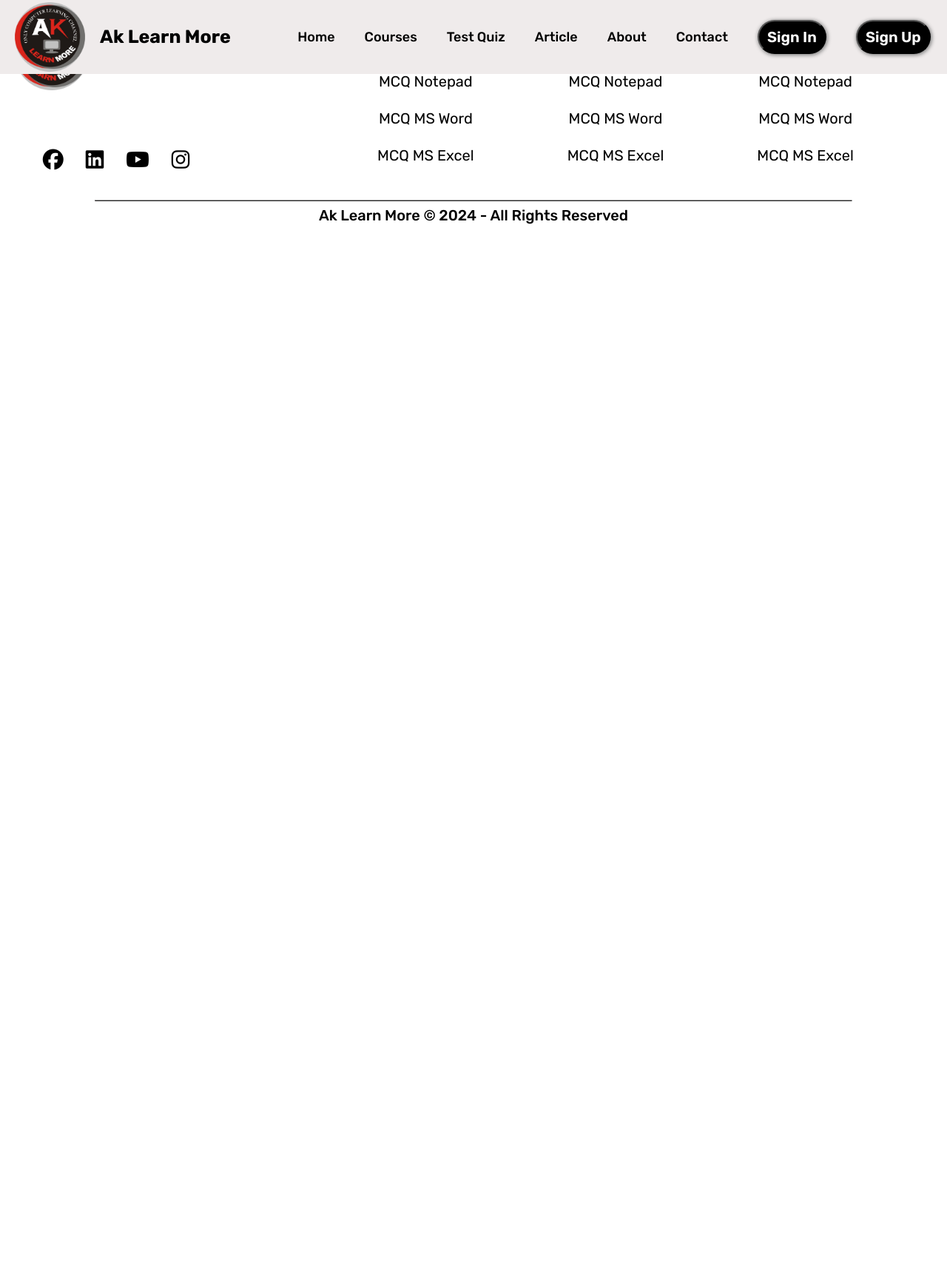
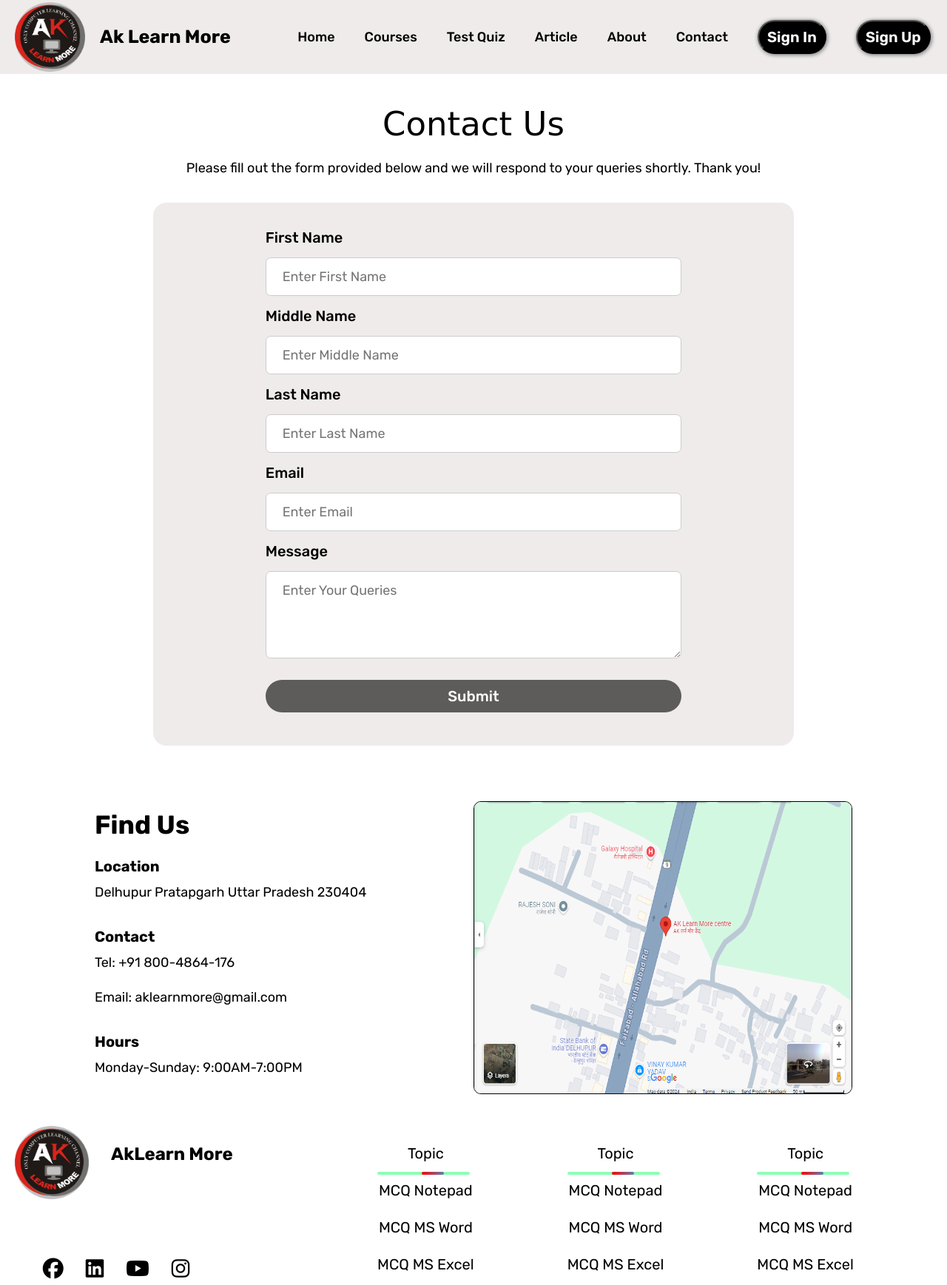
Before and after one commit to amit-qmanja/aklearnmore, a plain HTML site: page contact.html in a window 1280 px wide. Shown: the top 1737 px of the page at 74% size. Before the commit the page ends 800 px from the top, so only its background shows below. Drawn offline with Linux system fonts and the light colour scheme; a web font is replaced by a local one.

Commit message:
contact page design

```diff
--- a/contact.html
+++ b/contact.html
@@ -3,7 +3,7 @@
   <head>
     <meta charset="UTF-8" />
     <meta name="viewport" content="width=device-width, initial-scale=1.0" />
-    <title>About Page</title>
+    <title>Contact Page</title>
     <link rel="stylesheet" href="style.css" />
     <script src="script.js"></script>
     <link rel="preconnect" href="https://fonts.googleapis.com" />
@@ -46,7 +46,73 @@
       </nav>
     </header>
     <!-- Body part -->
-
+    <section class="contact-section">
+      <div class="contact-form">
+        <h2>Contact Us</h2>
+        <h5>
+          Please fill out the form provided below and we will respond to your
+          queries shortly. Thank you!
+        </h5>
+        <fieldset>
+          <form action="">
+            <label for="firstname">First Name</label>
+            <input
+              type="text"
+              name="firstname"
+              id="firstname"
+              placeholder="Enter First Name"
+            />
+            <br />
+            <label for="middlename">Middle Name</label>
+            <input
+              type="text"
+              name="middlename"
+              id="middlename"
+              placeholder="Enter Middle Name"
+            />
+            <br />
+            <label for="lastname">Last Name</label>
+            <input
+              type="text"
+              name="lastname"
+              id="lastname"
+              placeholder="Enter Last Name"
+            /><br />
+            <label for="email">Email</label>
+            <input
+              type="text"
+              name="email"
+              id="email"
+              placeholder="Enter Email"
+            /><br />
+            <label for="name">Message</label>
+            <textarea
+              name=""
+              id="message"
+              rows="4"
+              placeholder="Enter Your Queries"
+            ></textarea
+            ><br />
+            <button>Submit</button>
+          </form>
+        </fieldset>
+      </div>
+    </section>
+    <section class="find-us">
+      <div class="find-us-text">
+        <h2>Find Us</h2>
+        <h4>Location</h4>
+        <p>Delhupur Pratapgarh Uttar Pradesh 230404</p>
+        <h4>Contact</h4>
+        <p>Tel: +91 800-4864-176</p>
+        <p>Email: aklearnmore@gmail.com</p>
+        <h4>Hours</h4>
+        <p>Monday-Sunday: 9:00AM-7:00PM</p>
+      </div>
+      <div class="find-us-loaction">
+        <img src="/Images/loaction.png" alt="" width="100%">
+      </div>
+    </section>
     <!-- Footer Html -->
     <footer class="footer">
       <div class="footer-part-1">
--- a/style.css
+++ b/style.css
@@ -731,7 +731,7 @@ section.video-reviews-section h2 {
   text-align: justify;
 }
 
-/* about page css */
+/* *********************  about page css  ********************** */
 section.about-section {
   width: 90%;
   height: 750px;
@@ -780,3 +780,113 @@ section.about-section h2 {
   height: 570px;
   border-radius: 20px;
 }
+
+/* ************* Contact Page Css******************* */
+section.contact-section {
+  width: 100%;
+  /* background: aquamarine; */
+  position: relative;
+  margin-top: 100px;
+}
+.contact-form {
+  width: 90%;
+  margin: auto;
+  /* background: aliceblue; */
+  padding: 20px 35px;
+}
+.contact-form h2 {
+  text-align: center;
+  font-size: 45px;
+  font-family: cursive;
+  font-weight: 500;
+  line-height: 6rem;
+}
+.contact-form h5 {
+  font-size: 18px;
+  margin-bottom: 36px;
+  text-align: center;
+  font-weight: 400;
+}
+.contact-form fieldset {
+  width: 80%;
+  margin: auto;
+  background: #efebeb;
+  border: none;
+  border-radius: 18px;
+}
+.contact-form form {
+  width: 65%;
+  margin: 35px auto;
+}
+.contact-form input[type="text"] {
+  width: 100%;
+  padding: 14px 22px;
+  margin: 15px 0;
+  border: 1px solid #ccc;
+  border-radius: 7px;
+  font-size: 18px;
+}
+.contact-form label {
+  font-size: 20px;
+  font-weight: 500;
+}
+.contact-form textarea#message {
+  width: 100%;
+  padding: 14px 22px;
+  margin: 15px 0;
+  border: 1px solid #ccc;
+  border-radius: 7px;
+  font-size: 18px;
+}
+.contact-form button {
+  width: 100%;
+  background-color: #5e5b5b;
+  color: white;
+  padding: 10px 20px;
+  margin: 10px 0;
+  border: none;
+  border-radius: 50px;
+  cursor: pointer;
+  font-size: 20px;
+  font-weight: 500;
+}
+.contact-form button:hover {
+  background-color: #000000;
+}
+section.find-us {
+  width: 100%;
+  padding: 20px 10%;
+  /* background: aqua; */
+  /* height: 530px; */
+  display: flex;
+  /* position: relative; */
+  margin-top: 35px;
+}
+.find-us-text {
+  width: 50%;
+}
+.find-us-loaction {
+  width: 50%;
+}
+.find-us-text h2 {
+  font-size: 35px;
+  color: #000000;
+  line-height: 4rem;
+}
+.find-us-text h4 {
+  font-size: 20px;
+  line-height: 3rem;
+}
+.find-us-text p {
+  font-size: 18px;
+  margin-bottom: 25px;
+}
+.find-us-loaction img {
+  width: 100%;
+  height: 100%;
+  border: 1px solid;
+  border-radius: 10px;
+}
+.find-us-loaction img:hover {
+  box-shadow: 1px 1px 11px 2px gray;
+}
```
Also changed, not shown: Images/loaction.png (added). Lines whose indentation alone changed are shown as unchanged.
